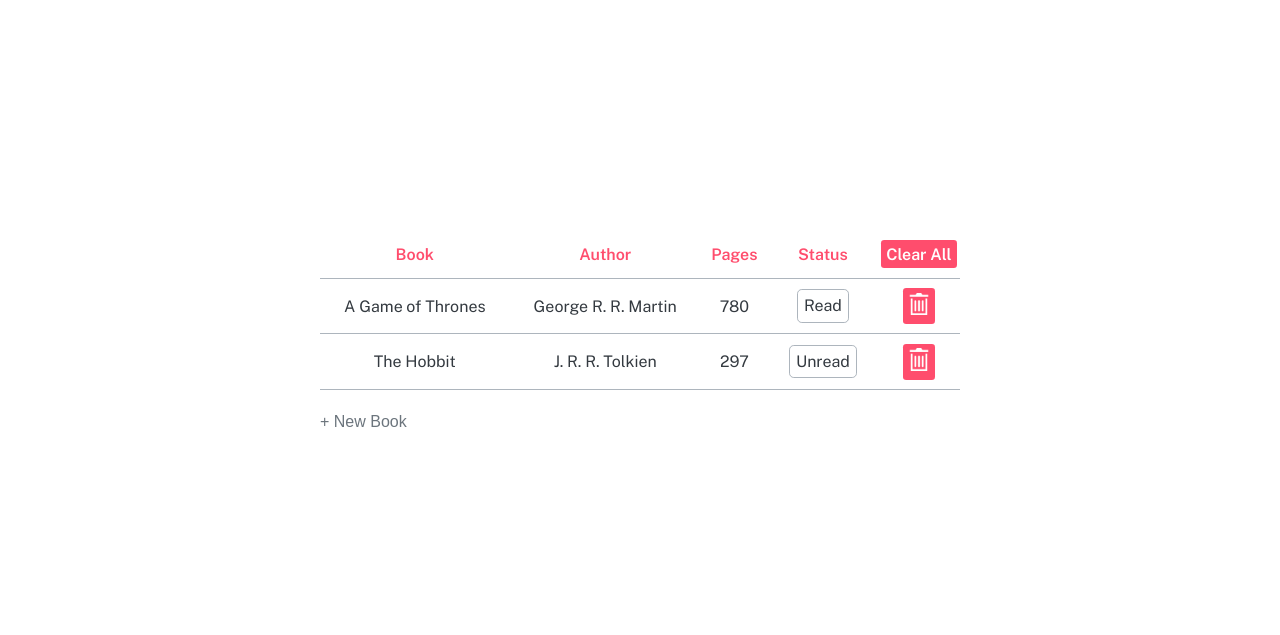
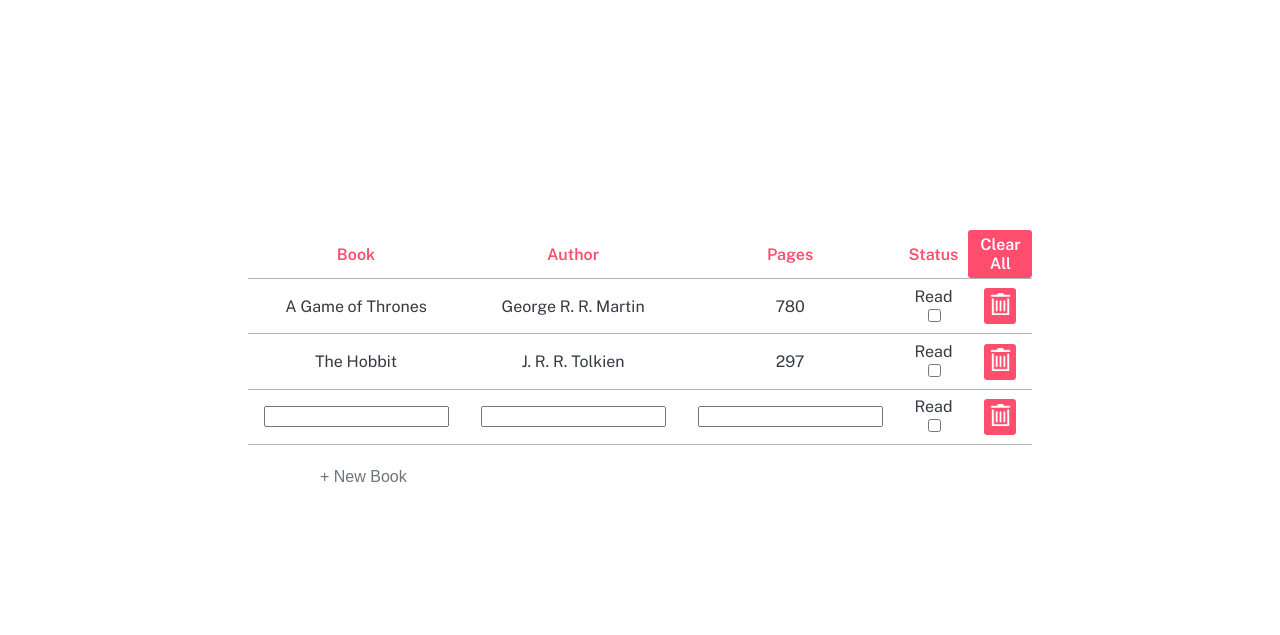
Before and after one commit to daniellima0/mybooks, a plain HTML site: page index.html in a window 1280 px wide. Both pictures are taken after a click on the button "+ New Book". Shown: the part 98-733 px from the top of the page. Drawn offline with nearby package versions, Linux system fonts and the light colour scheme.

Commit message:
feat: add new book functionality
fix: change status appearance and input type

```diff
--- a/index.html
+++ b/index.html
@@ -38,7 +38,10 @@
 				<td>A Game of Thrones</td>
 				<td>George R. R. Martin</td>
 				<td>780</td>
-				<td><span class='status'>Read</span></td>
+				<td>
+					<label for="status">Read</label>
+					<input type="checkbox" id="status">
+				</td>
 				<td><button class="delete-button"><img
 							src="./images/trash-can3.png" alt="Delete"></button>
 				</td>
@@ -47,10 +50,14 @@
 				<td>The Hobbit</td>
 				<td>J. R. R. Tolkien</td>
 				<td>297</td>
-				<td><span class='status'>Unread</span></td>
+				<td>
+					<label for="statusInput">Read</label>
+					<input type="checkbox" id="statusInput">
+				</td>
 				<td><button class="delete-button"><img
 							src="./images/trash-can3.png" alt="Delete"></button>
 				</td>
+			</tr>
 		</table>
 		<button id="new-book-button">+ New Book</button>
 	</main>
--- a/scripts/script.js
+++ b/scripts/script.js
@@ -8,16 +8,68 @@ function Book(title, author, pages, status) {
 	};
 }
 
-function addBookToLibrary() {}
+function addBookToLibrary() { }
 
-function displayBooks() {
-	for (book in myLibrary) {
-		//display book
-	}
-}
+// function displayBooks() {
+// 	for (book in myLibrary) {
+// 		//display book
+// 	}
+// }
 
 let myLibrary = [];
 
 const table = document.querySelector('#table');
+const tbody = document.querySelector('#table > tbody');
+const newBookButton = document.querySelector('#new-book-button');
 
-const newBookButton = document.querySelector('#new-book-button');
+newBookButton.addEventListener('click', (e) => {
+	const tableRow = document.createElement('tr');
+	const bookCell = document.createElement('td');
+	bookCell.className = 'bookCell';
+	const bookInput = document.createElement('input');
+	const authorCell = document.createElement('td');
+	authorCell.className = 'authorCell';
+	const authorInput = document.createElement('input');
+	const pagesCell = document.createElement('td');
+	pagesCell.className = 'pagesCell';
+	const pagesInput = document.createElement('input');
+	const statusCell = document.createElement('td');
+	statusCell.className = 'statusCell';
+	const statusInput = document.createElement('input');
+	statusInput.type = 'checkbox';
+	statusInput.id = 'statusInput';
+	const statusLabel = document.createElement('label');
+	statusLabel.htmlFor = 'statusInput';
+	statusLabel.textContent = 'Read';
+	const deleteCell = document.createElement('td');
+	const deleteButton = document.createElement('button');
+	deleteButton.className = 'delete-button';
+	const deleteButtonImage = document.createElement('img');
+	deleteButtonImage.src = './images/trash-can3.png';
+
+	tbody.append(tableRow);
+	tableRow.append(bookCell, authorCell, pagesCell, statusCell, deleteCell);
+	bookCell.append(bookInput);
+	authorCell.append(authorInput);
+	pagesCell.append(pagesInput);
+	statusCell.append(statusLabel, statusInput);
+	deleteCell.append(deleteButton);
+	deleteButton.append(deleteButtonImage);
+});
+
+document.addEventListener('keydown', (e) => {
+	if (document.activeElement.tagName == 'INPUT' && e.key == 'Enter') {
+		const inputedTextParagraph = document.createElement('span');
+		inputedTextParagraph.textContent = document.activeElement.value;
+		const currentCell = document.activeElement.parentElement;
+		document.activeElement.remove();
+		currentCell.append(inputedTextParagraph);
+	}
+});
+
+/*
+TO-DO LIST:
+- Change status button CHECK
+- Add delete button CHECK
+- Review TOP project orientation
+*/
```
